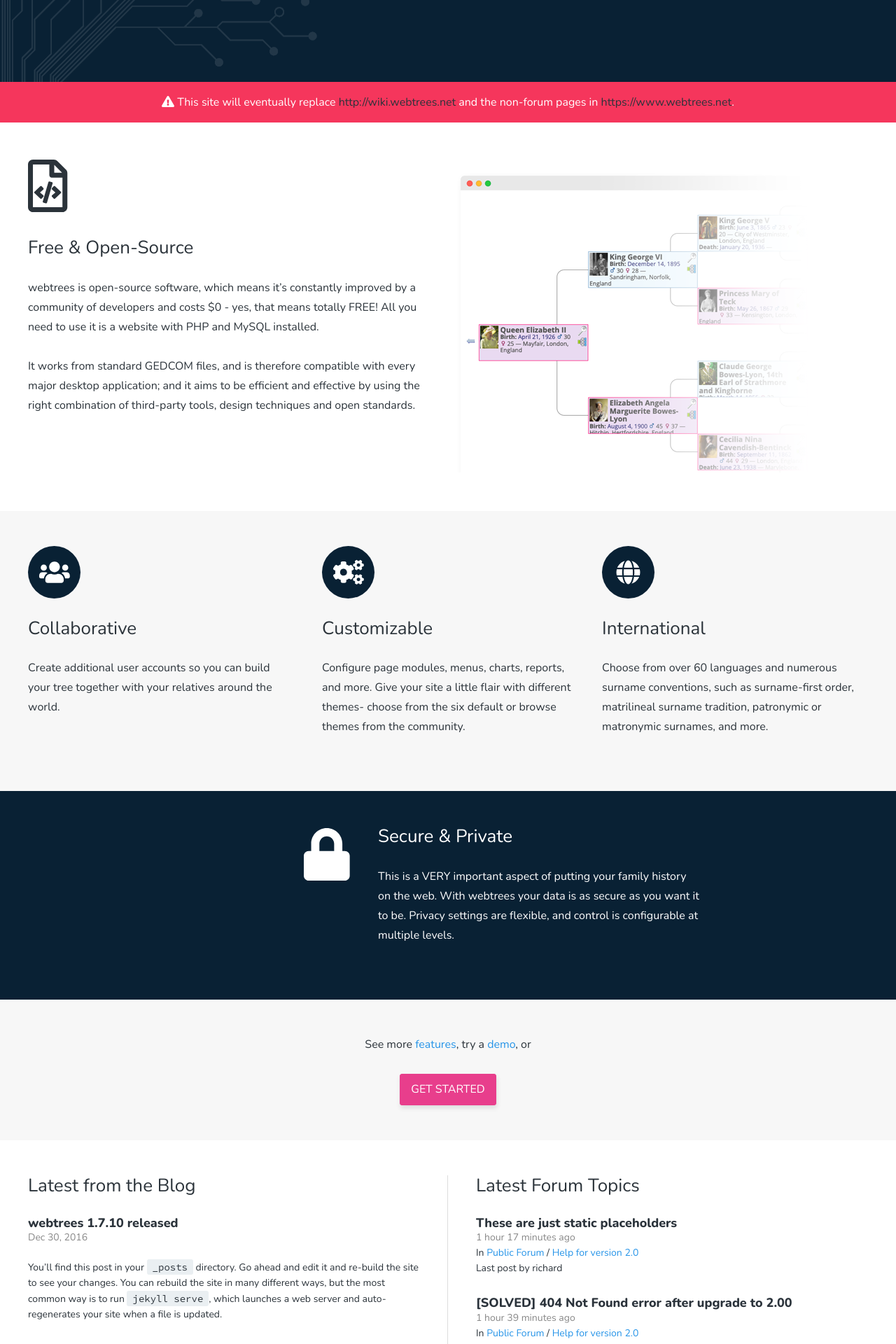
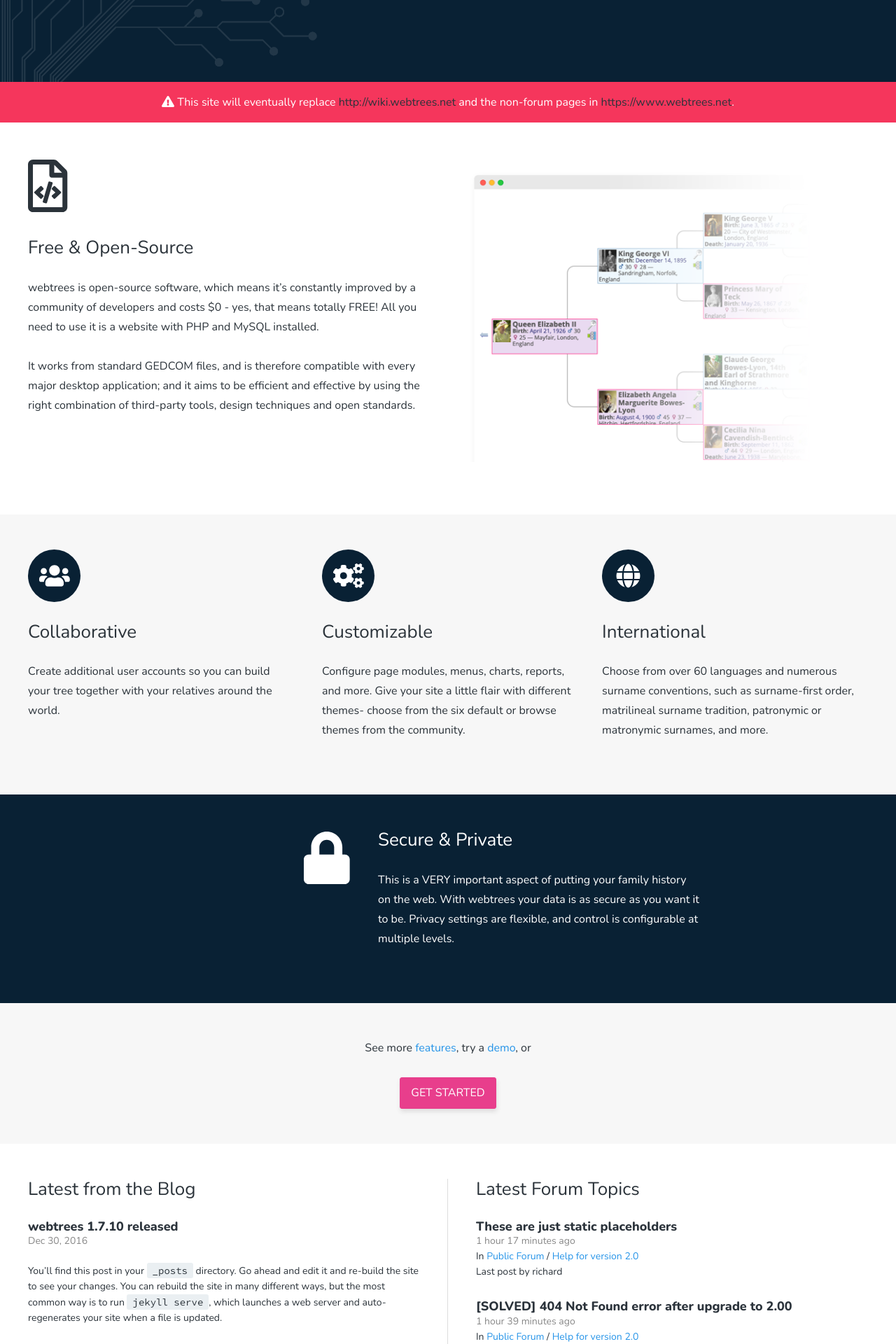
Before and after one commit to webtrees/webtrees.github.io, a Jekyll site: the page built from index.md, in a window 1280 px wide. Shown: the part 440-2360 px from the top of the page at 70% size. Built offline with Jekyll 4.4.1, drawn with Linux system fonts in a browser that asks for light colours; nearby versions of some CDN libraries.

Commit message:
Build post template; style additional components

```diff
--- a/_sass/webtrees.scss
+++ b/_sass/webtrees.scss
@@ -98,6 +98,12 @@ a {
   &:hover {
     color: #2b333a;
   }
+}
+
+img {
+  margin-bottom: 20px;
+  margin-bottom: 2rem;
+  max-width: 100%;
 }
 
 code {
@@ -301,6 +307,10 @@ button {
 
 #google_translate_element {
   padding: 0 50px;
+
+  .goog-te-gadget-icon {
+    margin-bottom: 0;
+  }
 
   .goog-te-gadget-simple {
     background-color: #fcfcfc;
@@ -530,10 +540,24 @@ section {
 
 .float-left {
   float: left;
+  margin-right: 20px;
+  margin-right: 2rem;
 }
 
 .float-right {
   float: right;
+  margin-left: 20px;
+  margin-left: 2rem;
+}
+
+.spill {
+    height: auto;
+    margin-right: 0;
+    margin-left: 0;
+    max-width: calc(100% + 100px);
+    width: calc(100% + 100px);
+    -webkit-transform: translateX(-50px);
+    transform: translateX(-50px);
 }
 
 .post,
@@ -555,12 +579,25 @@ section {
 .topic-updated {
   color: #888;
   display: block;
+  font-size: 24px;
+  font-size: 2.4rem;
+
+  .home & {
     font-size: 14px;
     font-size: 1.4rem;
     line-height: 22px;
     line-height: 2.2rem;
+  }
+}
+
+.post-date {
+  margin-bottom: 28px;
+  margin-bottom: 2.8 rem;
+
+  .home & {
     margin-bottom: 20px;
     margin-bottom: 2rem;
+  }
 }
 
 .topic-updated {
```
Also changed, not shown: _layouts/post.html (+17 -1 lines). Lines whose indentation alone changed are shown as unchanged.
